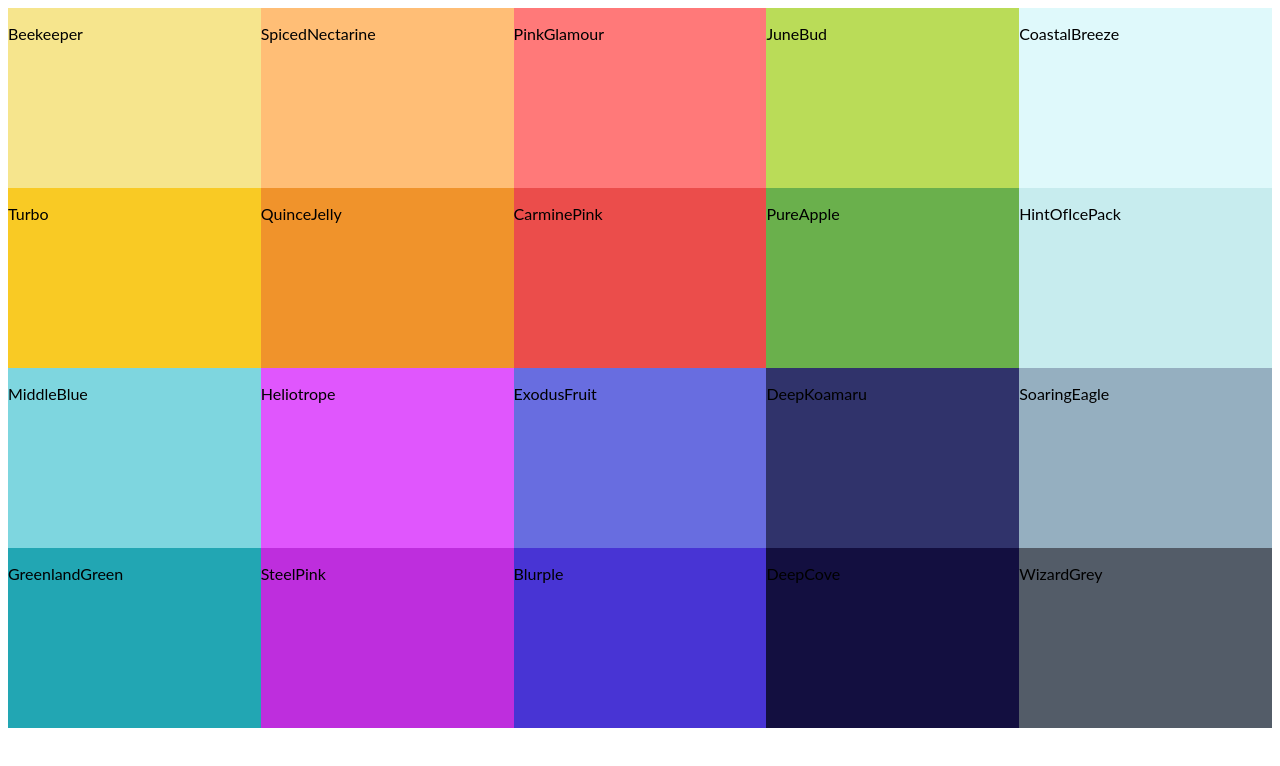
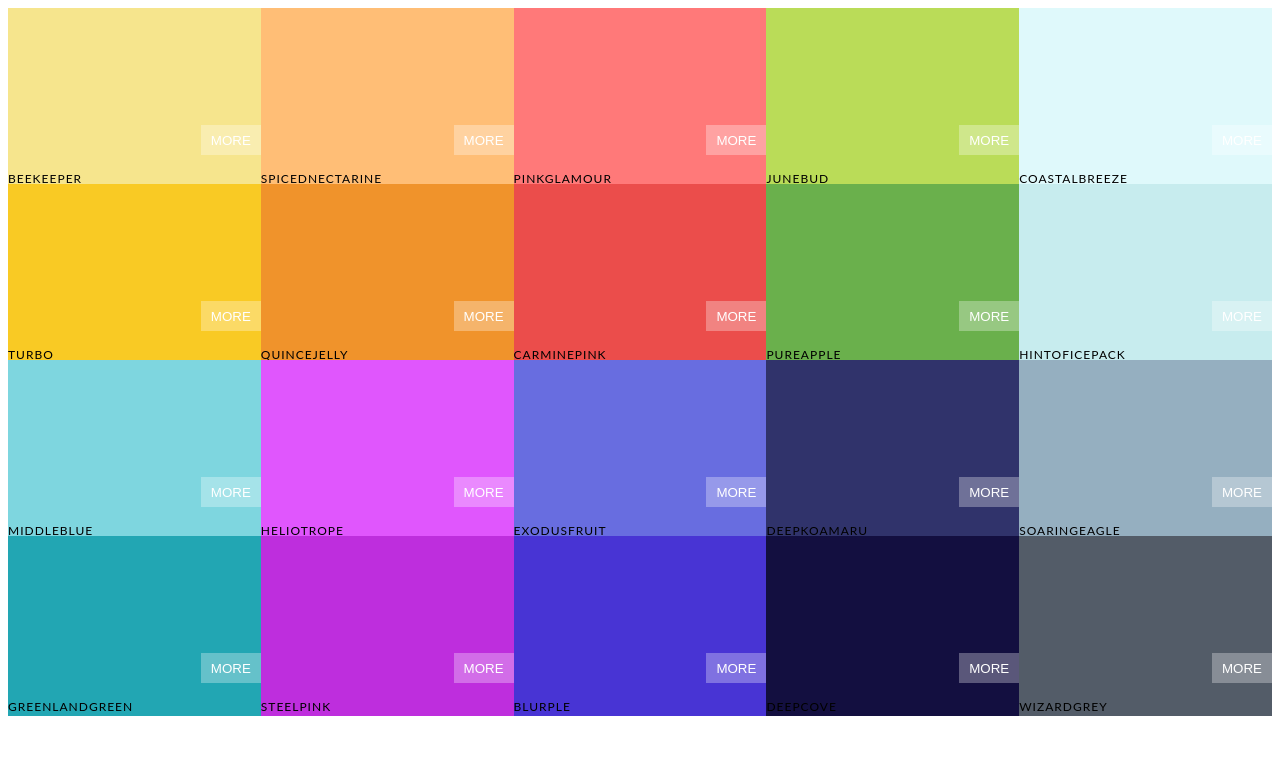
Before and after one commit to Toseef-Ahmad/color-palette, a React (Create React App) app: page / in a window 1280 px wide. Shown: the top 766 px of the page. Built offline with nearby package versions, Linux system fonts and the light colour scheme.

Commit message:
added color box

```diff
--- a/src/ColorBox.css
+++ b/src/ColorBox.css
@@ -5,4 +5,60 @@
   height: 25%;
   position: relative;
   cursor: pointer;
+  margin-bottom: -4px;
 }
+
+/* .ColorBox-button {
+  align-items: center;
+  text-align: center;
+} */
+.ColorBox-copy-button {
+  width: 100px;
+  height: 30px;
+  position: absolute;
+  display: inline-block;
+  top: 50%;
+  left: 50%;
+  margin-left: -50px;
+  margin-top: -15px;
+  text-align: center;
+  outline: none;
+  border: none;
+  background-color: rgba(255, 255, 255, 0.3);
+  font-size: 1rem;
+  line-height: 30px;
+  color: white;
+  opacity: 0;
+  transition: 100ms;
+}
+
+.ColorBox-copy-button:hover {
+  opacity: 1;
+  transition: 200ms;
+}
+
+.ColorBox-more-button {
+  background: rgba(255, 255, 255, 0.3);
+  border: none;
+  color: white;
+  right: 0px;
+  bottom: 0px;
+  width: 60px;
+  height: 30px;
+  position: absolute;
+  margin-left: 80%;
+  top: 117px;
+  text-transform: uppercase;
+  line-height: 30px;
+}
+
+.ColorBox-box-contant {
+  position: absolute;
+  bottom: 0px;
+  bottom: -10px;
+  left: 0px;
+  width: 100%;
+  letter-spacing: 1px;
+  text-transform: uppercase;
+  font-size: 12px;
+}
--- a/src/ColorBox.js
+++ b/src/ColorBox.js
@@ -10,7 +10,11 @@
   return (
     <>
       <div className="ColorBox" style={styles.box}>
-        <p>{props.color.name}</p>
+        <div className="ColorBox-box-contant">
+          <p>{props.color.name}</p>
+        </div>
+        <button className="ColorBox-copy-button">COPY</button>
+        <button className="ColorBox-more-button">More</button>
       </div>
     </>
   );
```
